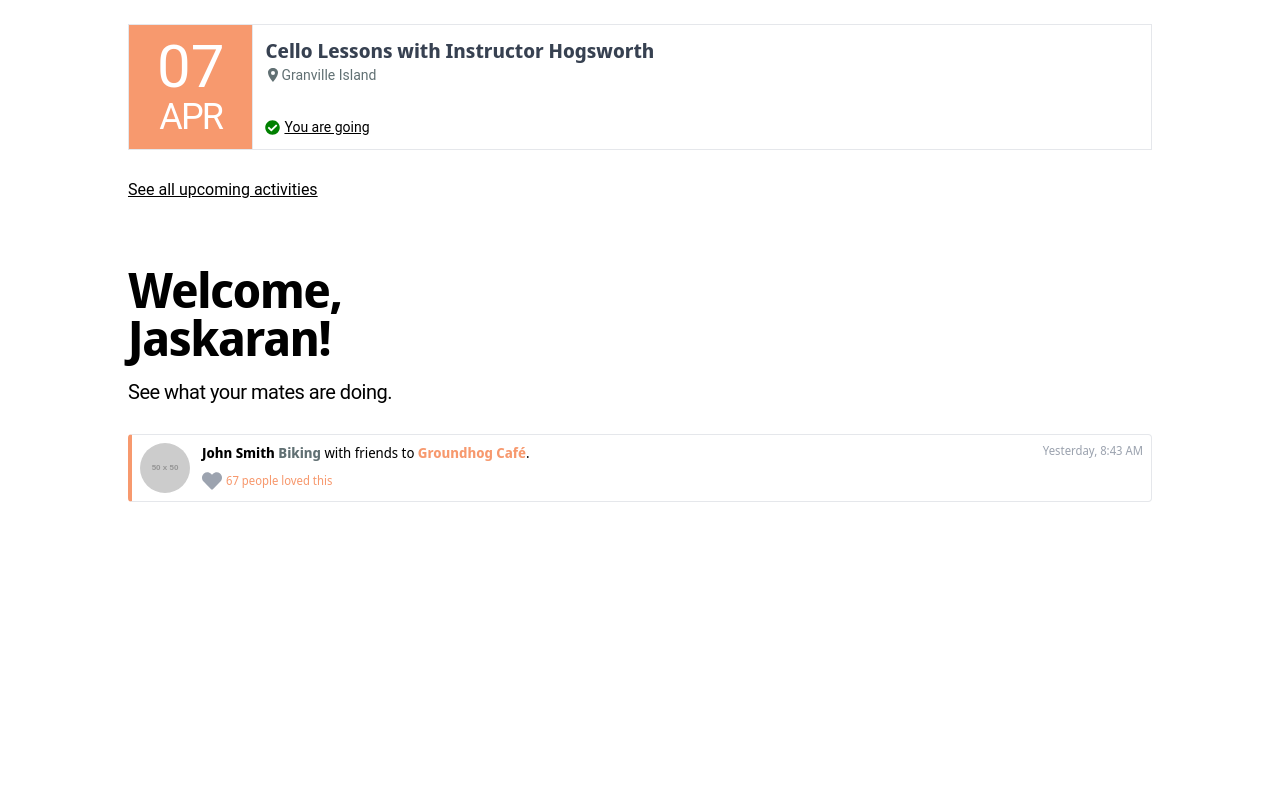
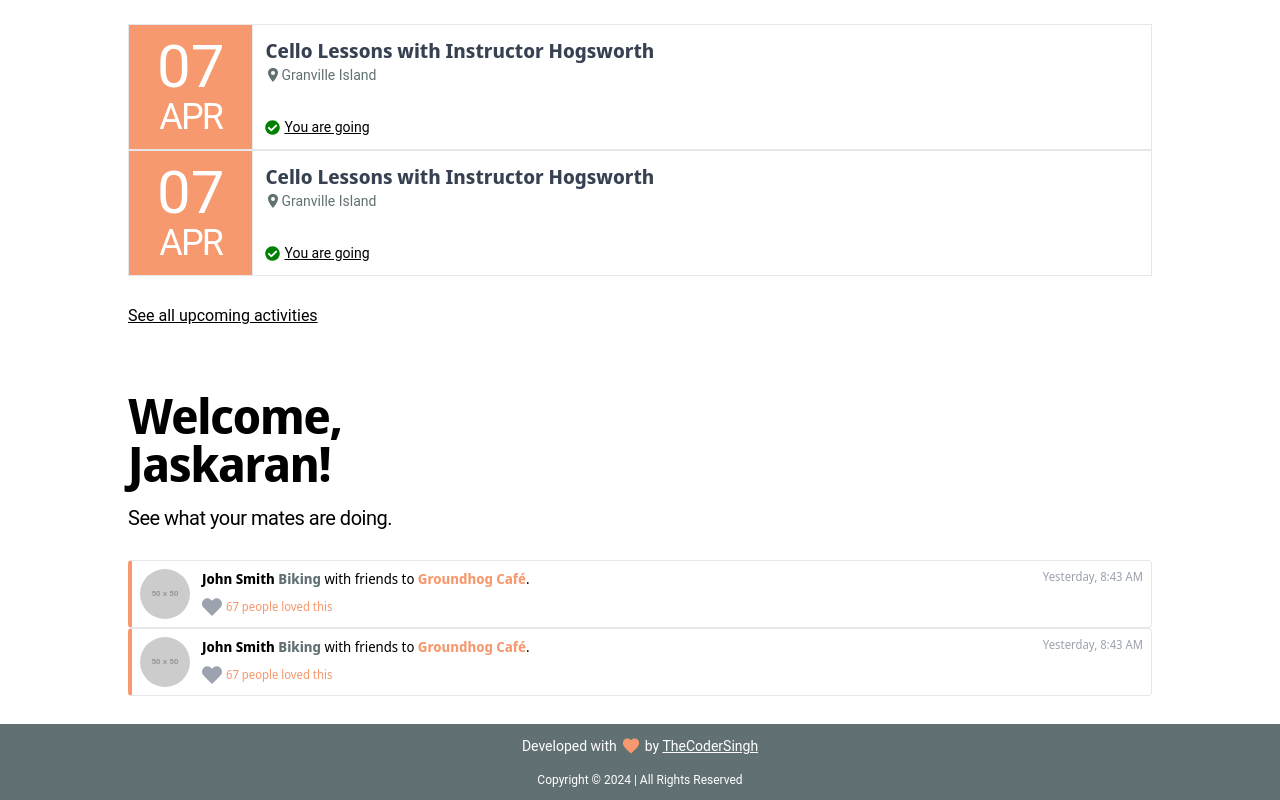
Before and after one commit to TheCoderSingh/odyssey, a React app: page / in a window 1280 px wide. Shown: the part 344-1144 px from the top of the page. Before the commit the page ends 846 px from the top, so only its background shows below. Built offline with nearby package versions, Linux system fonts and the light colour scheme; the HTML template or start-up script is replaced by a standard one.

Commit message:
Create footer

```diff
--- /dev/null
+++ b/src/components/Footer.jsx
@@ -0,0 +1,29 @@
+import { IoMdHeart } from "react-icons/io";
+
+const Footer = () => {
+  return (
+    <div className="mt-7 bg-secondary p-3 font-roboto text-white">
+      <div className="flex gap-1 items-center justify-center mb-4 text-sm">
+        <div>
+          <p>Developed with</p>
+        </div>
+        <div>
+          <IoMdHeart size={20} color="#F7996E" />
+        </div>
+        <div>
+          <p>
+            by{" "}
+            <a href="#" className="underline">
+              TheCoderSingh
+            </a>
+          </p>
+        </div>
+      </div>
+      <p className="text-center text-xs">
+        Copyright &copy; 2024 | All Rights Reserved
+      </p>
+    </div>
+  );
+};
+
+export default Footer;
--- a/src/components/FriendsUpdates.jsx
+++ b/src/components/FriendsUpdates.jsx
@@ -17,6 +17,7 @@ const FriendsUpdates = () => {
 
         <div className="mt-7">
           <FriendsUpdatesCard />
+          <FriendsUpdatesCard />
         </div>
       </div>
     </div>
--- a/src/components/UpcomingActivities.jsx
+++ b/src/components/UpcomingActivities.jsx
@@ -17,6 +17,7 @@ const UpcomingActivities = () => {
 
         <div className="mt-7">
           <UpcomingActivityCard />
+          <UpcomingActivityCard />
         </div>
 
         <div className="mt-7 font-roboto">
--- a/src/pages/Home.jsx
+++ b/src/pages/Home.jsx
@@ -1,3 +1,4 @@
+import Footer from "../components/Footer";
 import FriendsUpdates from "../components/FriendsUpdates";
 import Navbar from "../components/Navbar";
 import Search from "../components/Search";
@@ -10,6 +11,7 @@ const Home = () => {
       <Search />
       <UpcomingActivities />
       <FriendsUpdates />
+      <Footer />
     </div>
   );
 };
```
